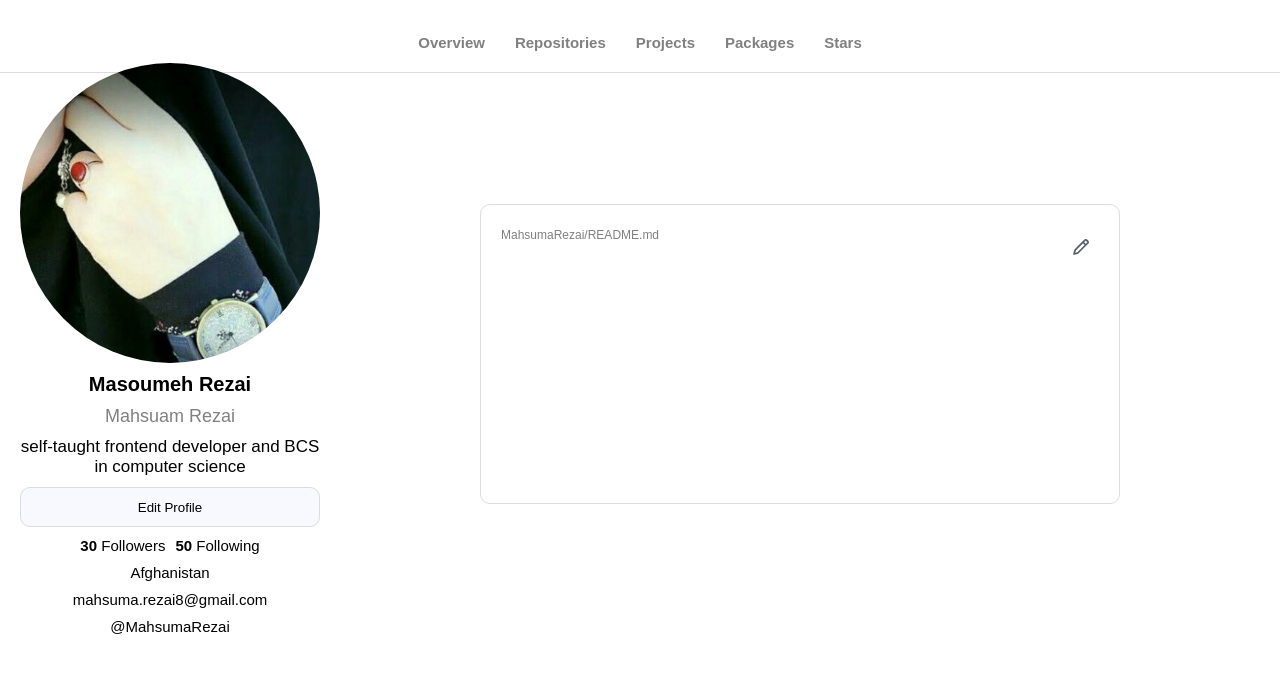
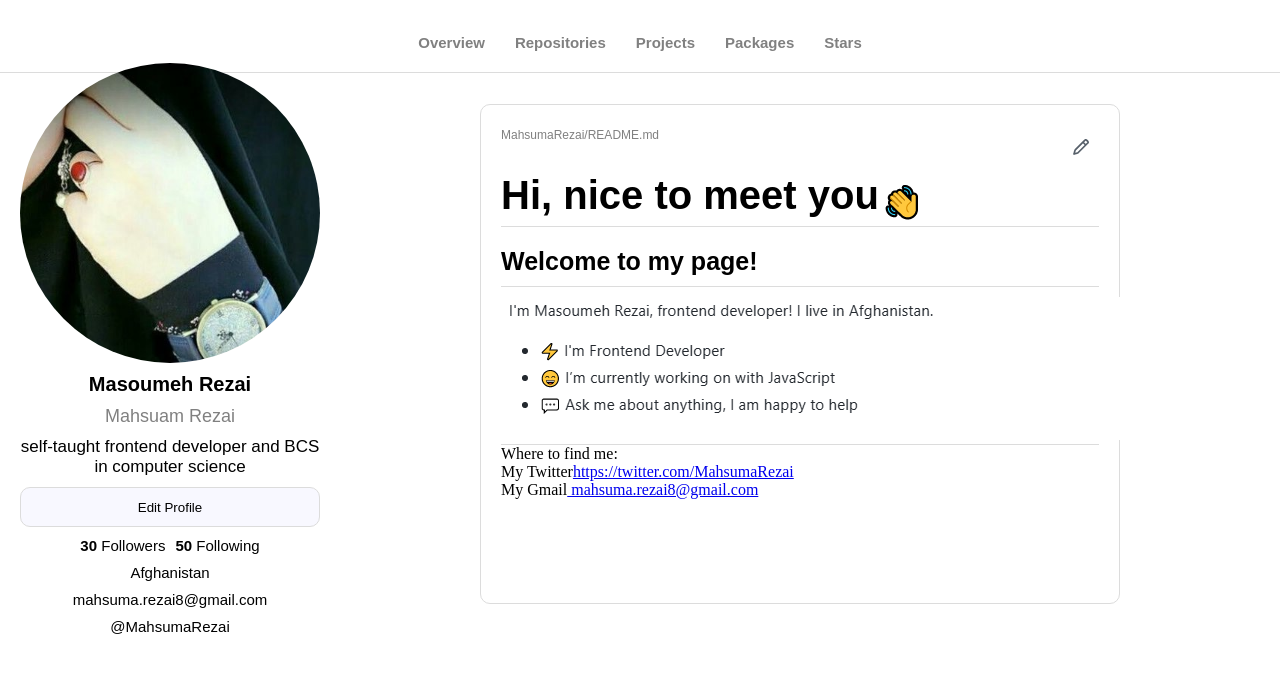
Before and after one commit to MahsumaRezai/Github, a website: page index.html in a window 1280 px wide. Shown: the part 87-760 px from the top of the page. Drawn offline with Linux system fonts and the light colour scheme.

Commit message:
add link section

```diff
--- a/index.html
+++ b/index.html
@@ -81,6 +81,23 @@
                             <img src="./image/img-read.PNG" alt="">
                         </div>
                     </div>
+                    <div class="head-logo">
+                        <span class="head-logo__text">Hi, nice to meet you </span>
+                        <img src="./image/imog.PNG" alt="">
+                    </div>
+                    <div class="head-logo-two">
+                        <p class="head-logo-two__text">Welcome to my page!</p>
+                    </div>
+                    <div class="head-img">
+                        <img src="./image/text.PNG" alt="">
+                    </div>
+                    <div class="find-link">
+                        <p>Where to find me:</p>
+                        <p>My Twitter<a href="https://twitter.com/MahsumaRezai">https://twitter.com/MahsumaRezai</a></p>
+                        <p>My Gmail<a href=" mahsuma.rezai8@gmail.com"> mahsuma.rezai8@gmail.com</a></p>
+
+
+                    </div>
 
 
 
@@ -95,6 +112,7 @@
 
 
 
+            <!--  end  main section-->
 
         </div>
 
@@ -102,7 +120,6 @@
 
 
 
-        <!--  end  main section-->
 
 
     </main>
--- a/scss/main.scss
+++ b/scss/main.scss
@@ -174,7 +174,7 @@ li{
 }
 .information {
    border: 1px solid gainsboro;
-   height: 300px;
+   height: 500px;
    border-radius: 10px;
    padding: 20px;
 
@@ -190,3 +190,26 @@ li{
 
    }
 }
+.head-logo {
+    display: flex;
+    flex-direction: row;
+    border-bottom: 1px solid gainsboro;
+    &__text {
+        font-size: 40px;
+        font-weight: bold;
+        font-family: sans-serif;
+    }
+}
+.head-logo-two {
+    font-size: 25px;
+    font-family: sans-serif;
+    font-weight: bold;
+    padding-top: 20px;
+    border-bottom: 1px solid gainsboro;
+    padding-bottom: 10px;
+}
+// head-img.
+.head-img {
+    border-bottom: 1px solid gainsboro;
+    padding-top: 10px;
+}
```
Also changed, not shown: css/style.css, image/imog.PNG (added), image/text.PNG (added).
